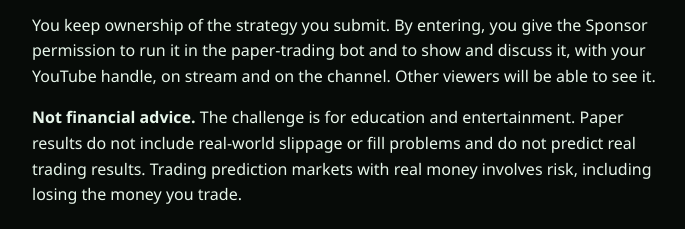
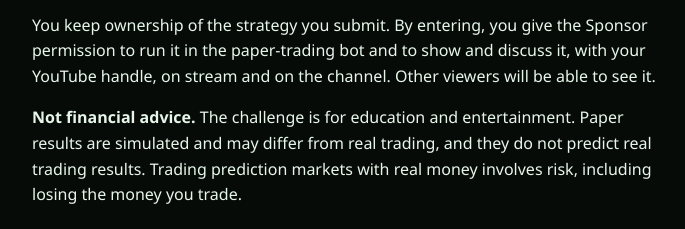
Before and after one commit to pnwcoastoffgrid-hub/pnwcoastoffgrid-hub.github.io, a plain HTML site: page pnl-challenge-rules.html in a window 1280 px wide. Shown: the part 3725-3954 px from the top of the page, without its empty margins (292-977 px from the left). Drawn offline with Linux system fonts and the light colour scheme.

Commit message:
PNL Challenge rules: paper results are simulated and may differ from real trading
Co-Authored-By: Claude Opus 5.5 <noreply@anthropic.com>
Claude-Session: https://claude.ai/code/session_017gw6VmEMjJ2it8qGeYvCVJ

```diff
--- a/pnl-challenge-rules.html
+++ b/pnl-challenge-rules.html
@@ -118,7 +118,7 @@ li { margin-bottom: 0.25rem; }
 
 <h2>10. Your strategy</h2>
 <p>You keep ownership of the strategy you submit. By entering, you give the Sponsor permission to run it in the paper-trading bot and to show and discuss it, with your YouTube handle, on stream and on the channel. Other viewers will be able to see it.</p>
-<p><strong>Not financial advice.</strong> The challenge is for education and entertainment. Paper results do not include real-world slippage or fill problems and do not predict real trading results. Trading prediction markets with real money involves risk, including losing the money you trade.</p>
+<p><strong>Not financial advice.</strong> The challenge is for education and entertainment. Paper results are simulated and may differ from real trading, and they do not predict real trading results. Trading prediction markets with real money involves risk, including losing the money you trade.</p>
 
 <h2>11. General conditions</h2>
 <ul>
```
